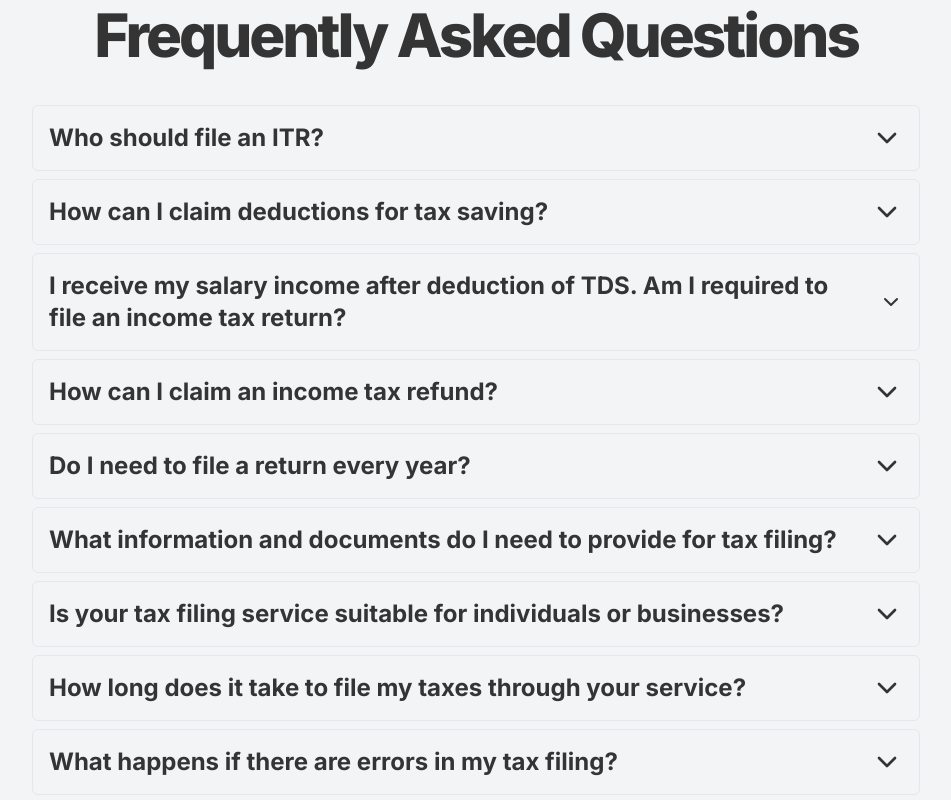
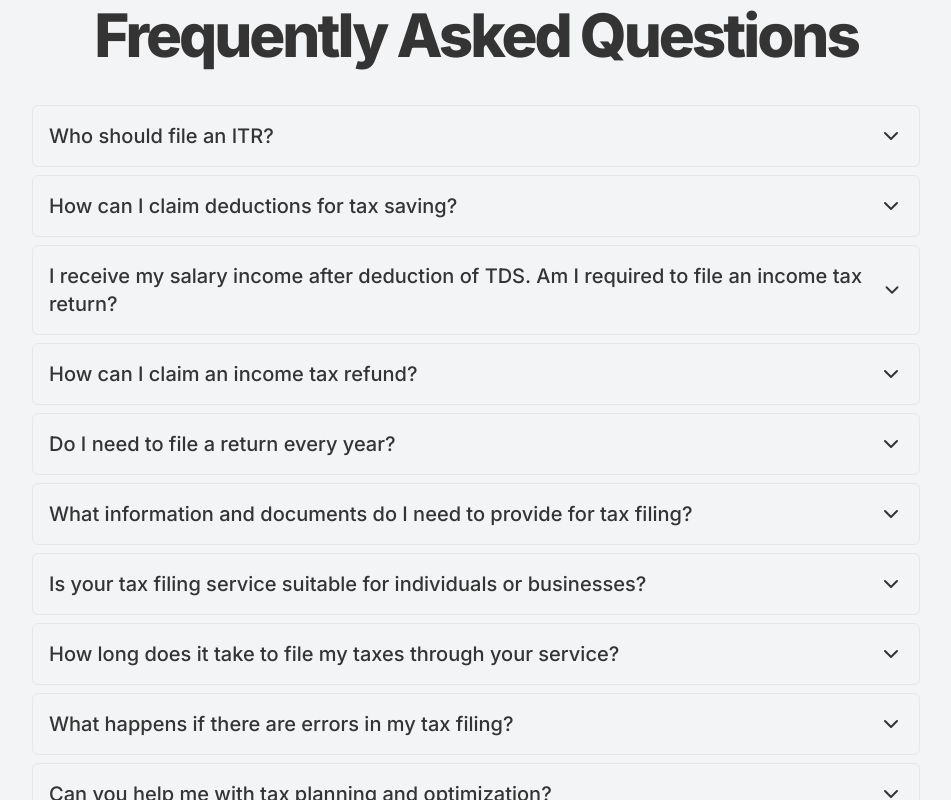
Before and after one commit to itrmitra/itrmitra, a Next.js app: page / in a window 1280 px wide. Shown: the part 3640-4440 px from the top of the page, without its empty margins (164-1115 px from the left). Built offline with nearby package versions, Linux system fonts and the light colour scheme.

Commit message:
update accordion ui

```diff
--- a/src/components/ui/accordian.tsx
+++ b/src/components/ui/accordian.tsx
@@ -12,7 +12,10 @@ const AccordionItem = React.forwardRef<
 >(({ className, ...props }, ref) => (
     <AccordionPrimitive.Item
         ref={ref}
-        className={cn("my-2 rounded-md border p-4 text-primary", className)}
+        className={cn(
+            "my-2 rounded-md border p-4 text-primary hover:bg-white data-[state=open]:bg-white",
+            className
+        )}
         {...props}
     />
 ))
@@ -26,13 +29,13 @@ const AccordionTrigger = React.forwardRef<
         <AccordionPrimitive.Trigger
             ref={ref}
             className={cn(
-                "flex flex-1 items-center justify-between text-start text-lg font-bold transition-all md:text-xl lg:text-2xl [&[data-state=open]>svg]:rotate-180",
+                "flex flex-1 items-center justify-between text-start text-lg font-medium transition-all md:text-xl [&[data-state=open]>svg]:rotate-180",
                 className
             )}
             {...props}
         >
             <div className="mr-4">{children}</div>
-            <ChevronDown className="h-4 w-4 transition-transform duration-200 md:h-8 md:w-8" />
+            <ChevronDown className="h-4 w-4 transition-transform duration-200 md:h-6 md:w-6" />
         </AccordionPrimitive.Trigger>
     </AccordionPrimitive.Header>
 ))
@@ -45,7 +48,7 @@ const AccordionContent = React.forwardRef<
     <AccordionPrimitive.Content
         ref={ref}
         className={cn(
-            "overflow-hidden text-sm transition-all data-[state=closed]:animate-accordion-up data-[state=open]:animate-accordion-down md:text-base lg:text-lg",
+            "overflow-hidden text-sm transition-all data-[state=closed]:animate-accordion-up data-[state=open]:animate-accordion-down md:text-base",
             className
         )}
         {...props}
```
